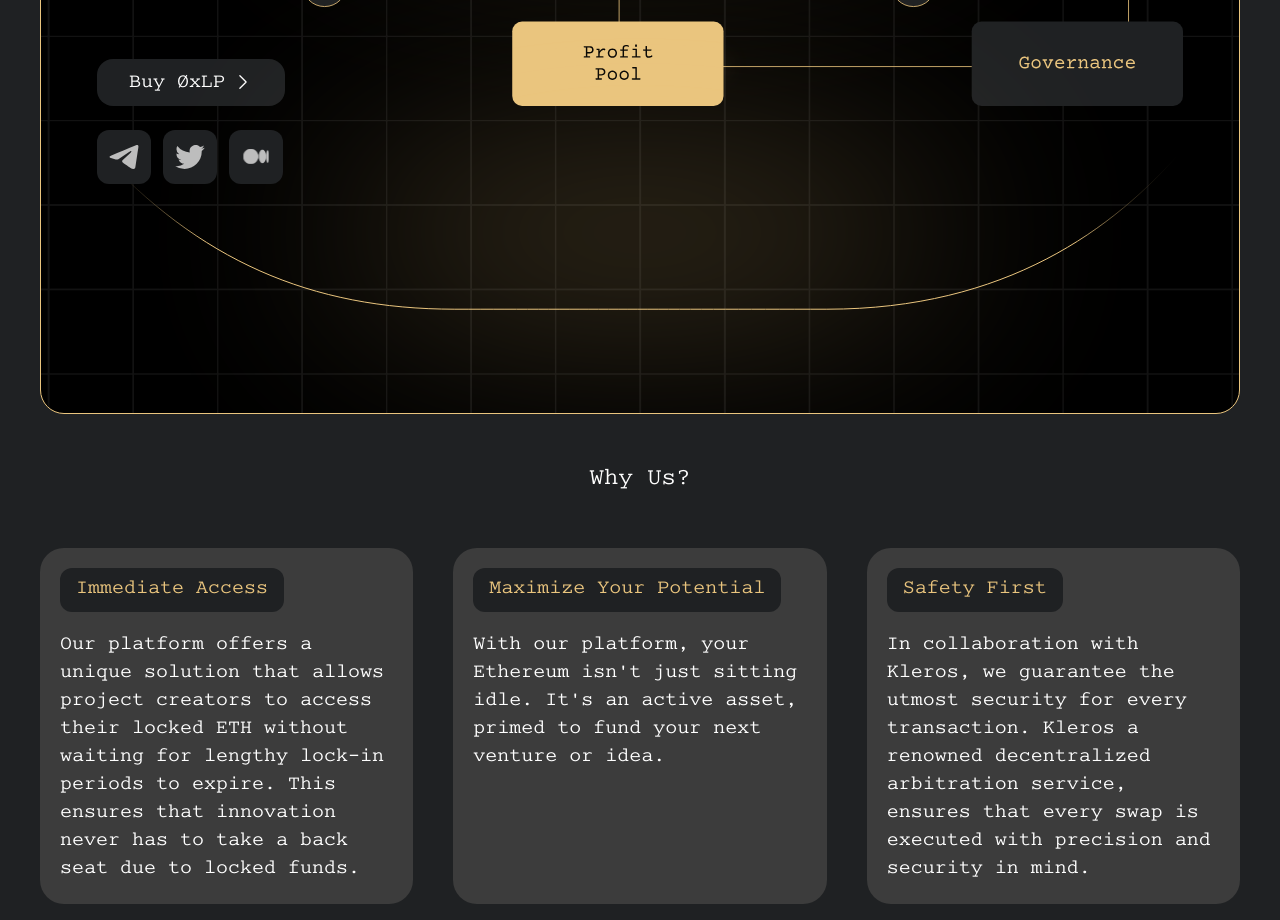
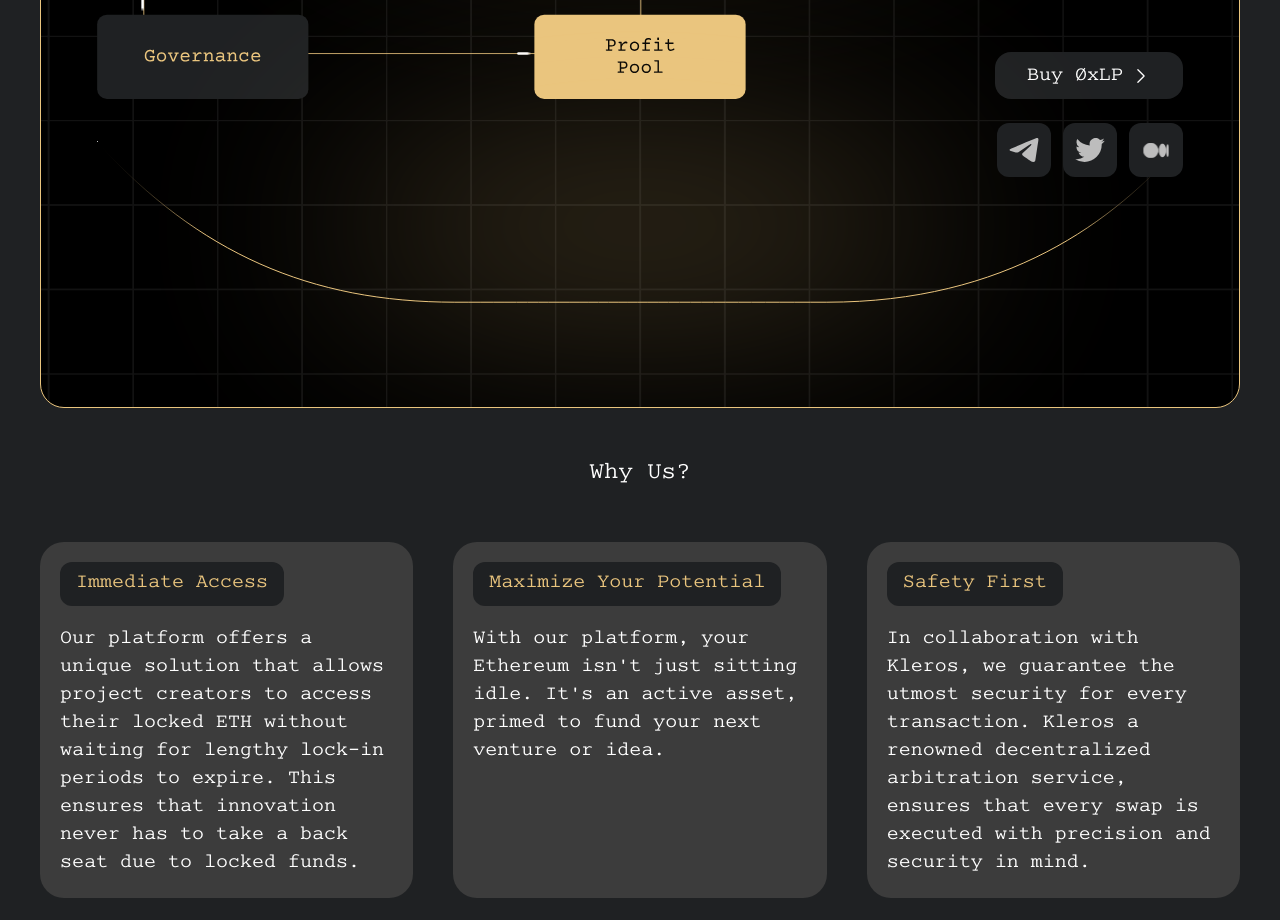
Before and after one commit to GeorgiyAslanyan/liquidityswap, a Next.js app: page / in a window 1280 px wide. Shown: the part 2280-3200 px from the top of the page. Built offline with nearby package versions, Linux system fonts and the light colour scheme.

Commit message:
new upd scheme

```diff
--- a/components/Hero.jsx
+++ b/components/Hero.jsx
@@ -170,7 +170,7 @@ const Hero = () => {
             <motion.a
               href="https://app.uniswap.org/swap"
               target="_blank"
-              className="hidden md:flex absolute left-0 bottom-0 justify-center w-fit"
+              className="hidden md:flex absolute right-0 bottom-0 justify-center w-fit"
               rel="noopener noreferrer">
               <button className="items-center min-w-[188px] text-base lg:text-xl w-[90%] whitespace-nowrap  justify-center flex hover:gap-4 gap-2 sm:w-fit rounded-2xl bg-[#1F2123] hover:bg-[#36393c] duration-300 ease-in-out transition-all text-white py-3 px-5 h-full">
                <p>Buy ØxLP</p> {" "}
@@ -232,7 +232,7 @@ const Hero = () => {
               </button>
             </motion.a>
           </div>
-          <div className="hidden md:flex flex-col md:flex-row relative z-[8] items-center justify-between gap-4 pb-5">
+          <div className="hidden md:flex flex-col md:flex-row relative z-[8] items-center justify-end gap-4 pb-5">
             <div className="hidden md:flex flex-row relative z-[7] items-center justify-center gap-3">
             <motion.a
               className="rounded-xl h-[46px] lg:h-[54px] flex items-center justify-center bg-[#1F2123] hover:bg-[#36393c] duration-300 ease-in-out transition-all p-2 lg:p-3"
```
Also changed, not shown: public/scheme.svg.
